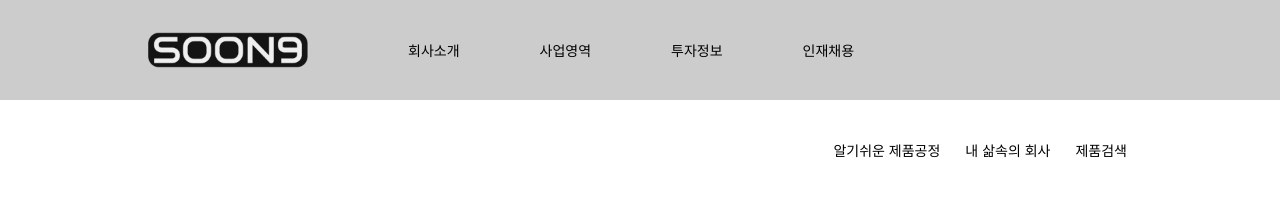
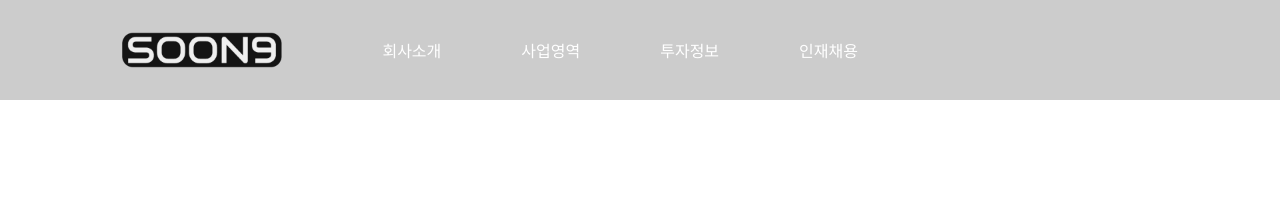
Before and after one commit to Lenson-Lee/css-boiler-plate1, a plain HTML site: page index.html in a window 1280 px wide. Drawn offline with nearby package versions, Linux system fonts and the light colour scheme.

Commit message:
[21.02.08] # header 영역 스타일

```diff
--- a/css/main.css
+++ b/css/main.css
@@ -36,7 +36,7 @@ header {
 }
 
 header .inner-header {
-    width: 80%;
+    width: 84%;
     /* background: orange; */
     margin: 0 auto;
 }
@@ -59,6 +59,16 @@ header .inner-header .gnb li {
     margin-right: 80px;
 }
 
+header .inner-header .gnb li a {
+    color: #fff;
+    font-size: 16px;
+    /* background: red; */
+    display: block;
+}
+header .inner-header .gnb li a:hover {
+    color: #ff8342;
+}
+
 header .inner-header .tnb {
     float: right;
 }
@@ -67,3 +77,32 @@ header .inner-header .tnb li {
     float: left;
     margin-right: 25px;
 }
+
+header .inner-header .tnb li a {
+    color: #fff;
+    font-size: 16px;
+    text-align: center;
+}
+
+header .inner-header .tnb li:last-child a {
+    display: block;
+    width: 105px;
+    line-height: 2;
+    border: 1px solid #fff;
+    border-radius: 30px;
+    margin-top: 34px;
+}
+header .inner-header .tnb li:last-child a:hover {
+    background: #fff;
+    color: #ff8342;
+}
+
+header .inner-header .tnb li:first-child a i,
+header .inner-header .tnb li:nth-child(2) a i {
+    margin-right: 8px;
+    font-size: 20px;
+}
+
+header .inner-header .tnb li:last-child a i {
+    margin-left: 5px;
+}
--- a/index.html
+++ b/index.html
@@ -1,5 +1,6 @@
 <!DOCTYPE html>
 <html lang="ko">
+
 <head>
     <meta charset="UTF-8">
     <meta http-equiv="X-UA-Compatible" content="IE=edge">
@@ -9,9 +10,13 @@
     <!-- reset css -->
     <link rel="stylesheet" href="https://cdn.jsdelivr.net/npm/reset-css@5.0.1/reset.min.css">
 
+    <!-- https://fontawesome.com/ -->
+    <link rel="stylesheet" href="https://cdnjs.cloudflare.com/ajax/libs/font-awesome/5.8.2/css/all.min.css">
+
     <!-- custom css -->
     <link rel="stylesheet" href="css/main.css">
 </head>
+
 <body>
 
     <div class="wrap">
@@ -34,9 +39,9 @@
                 </nav>
                 <nav class="tnb">
                     <ul>
-                        <li><a href="#">알기쉬운 제품공정</a></li>
-                        <li><a href="#">내 삶속의 회사</a></li>
-                        <li><a href="#">제품검색</a></li>
+                        <li><a href="#"><i class="fas fa-flask"></i>알기쉬운 제품공정</a></li>
+                        <li><a href="#"><i class="far fa-handshake"></i>내 삶속의 회사</a></li>
+                        <li><a href="#">제품검색<i class="fas fa-search"></i></a></li>
                     </ul>
                 </nav>
             </div>
@@ -46,4 +51,5 @@
     </div>
 
 </body>
+
 </html>
```
